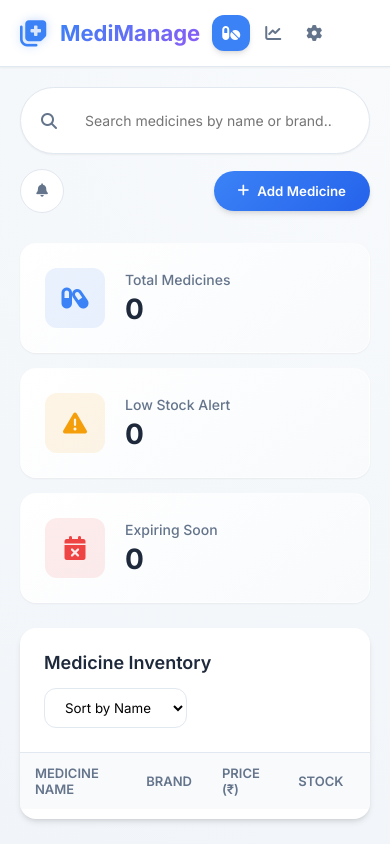
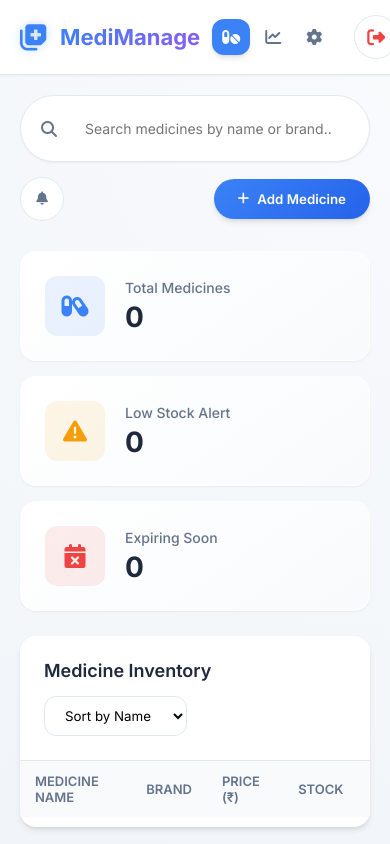
Before and after one commit to kevinptom/medical-shop, a website: page public/index.html in a window 390 px wide. Drawn offline with nearby package versions, Linux system fonts and the light colour scheme; no server answers; sample sign-in values are in the browser's storage.

Commit message:
Restore missing logout functionality on mobile interface as a circular icon button

```diff
--- a/public/index.html
+++ b/public/index.html
@@ -38,7 +38,7 @@
                 </div>
                 <div style="margin-top: 15px;">
                     <button class="btn-secondary" id="logoutBtn" style="width: 100%; border: 1px solid var(--border-color); color: var(--danger-color); display: flex; align-items: center; justify-content: center; gap: 8px; padding: 10px;">
-                        <i class="fa-solid fa-right-from-bracket"></i> Logout
+                        <i class="fa-solid fa-right-from-bracket"></i> <span>Logout</span>
                     </button>
                 </div>
             </div>
--- a/public/style.css
+++ b/public/style.css
@@ -508,7 +508,23 @@ input:focus {
     }
     .nav-item { padding: 10px; }
     .nav-item span { display: none; } /* Show icons only */
-    .sidebar-footer { display: none; }
+    .sidebar-footer {
+        display: flex;
+        align-items: center;
+        padding: 0;
+        border: none;
+        margin-left: 10px;
+    }
+    .user-profile { display: none; }
+    .sidebar-footer > div { margin-top: 0 !important; }
+    #logoutBtn {
+        width: 44px !important;
+        height: 44px !important;
+        padding: 0 !important;
+        border-radius: var(--radius-full);
+    }
+    #logoutBtn span { display: none; }
+    #logoutBtn i { margin: 0; font-size: 18px; }
 
     .main-content { padding: 20px; }
     .top-header { flex-direction: column; gap: 15px; align-items: stretch; }
```
